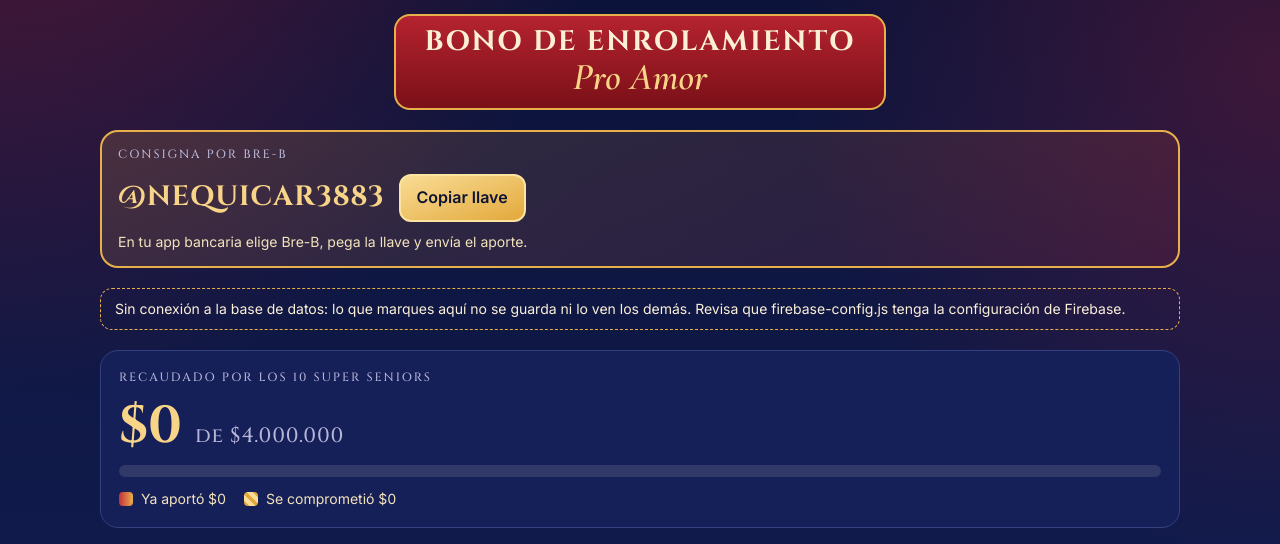
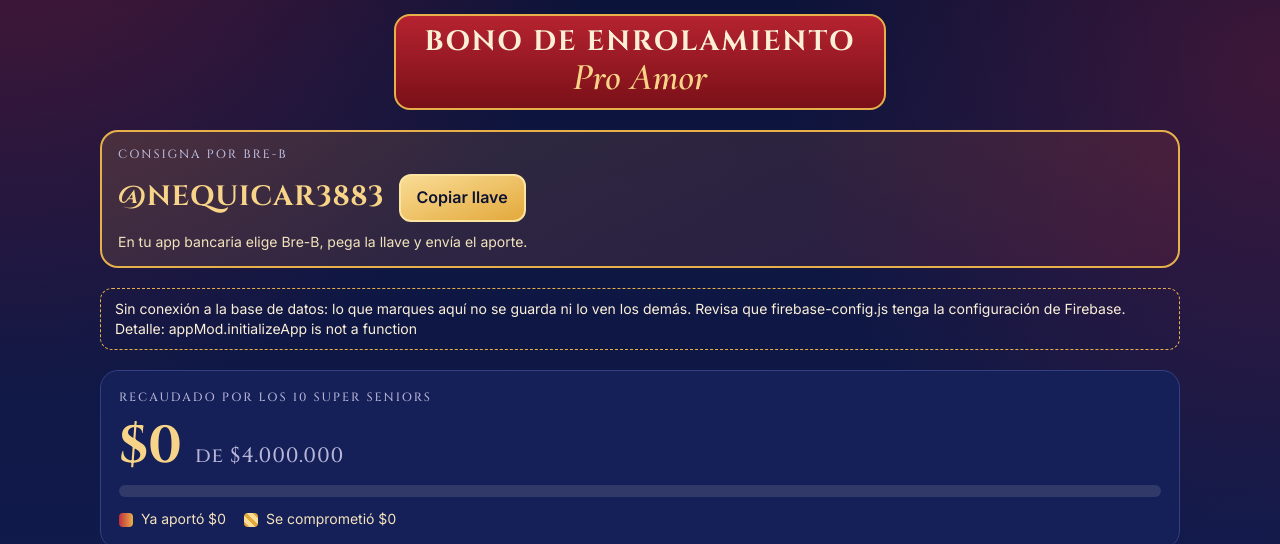
Before and after one commit to CarlosStevenMarmolejo/Antares, a plain HTML site: page index.html in a window 1280 px wide. Shown: the part 221-765 px from the top of the page. Drawn offline with nearby package versions, Linux system fonts and the light colour scheme.

Commit message:
Mostrar el motivo cuando falla la conexión con Firebase
Co-Authored-By: Claude Sonnet 5.5 <noreply@anthropic.com>
Claude-Session: https://claude.ai/code/session_01NKFBFnJSKpVhke1HeBPYEc

```diff
--- a/index.html
+++ b/index.html
@@ -369,7 +369,7 @@ button, input { font: inherit; }
     var notice = document.getElementById('notice');
     notice.textContent = '';
     if (state.dbChecked && !state.db) {
-      notice.appendChild(h('p', { class: 'notice' }, 'Sin conexión a la base de datos: lo que marques aquí no se guarda ni lo ven los demás. Revisa que firebase-config.js tenga la configuración de Firebase.'));
+      notice.appendChild(h('p', { class: 'notice' }, 'Sin conexión a la base de datos: lo que marques aquí no se guarda ni lo ven los demás. Revisa que firebase-config.js tenga la configuración de Firebase.', state.dbError ? ' Detalle: ' + state.dbError : null));
     }
     document.getElementById('foot').textContent = state.db ? 'Los cambios se guardan al instante y los ve todo el grupo.' : '';
     document.title = state.view === 0 ? 'Bono Pro Amor' : 'Bono Pro Amor · ' + seniorName(state.view);
@@ -460,7 +460,7 @@ button, input { font: inherit; }
   render();
   function snapMap(snap) { var o = {}; snap.docs.forEach(function (d) { o[d.id] = d.data(); }); return o; }
   var FB = 'https://www.gstatic.com/firebasejs/10.14.1/';
-  function offline() { state.dbChecked = true; state.db = null; render(); }
+  function offline(e) { state.dbChecked = true; state.db = null; state.dbError = e ? String(e.code || e.message || e) : ''; render(); }
   function startDb(cfg, appMod, fsMod) {
     var fs = fsMod.getFirestore(appMod.initializeApp(cfg));
     state.db = {
```
